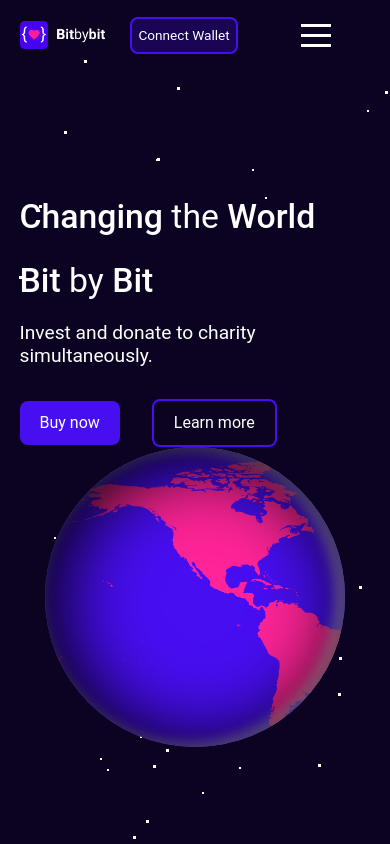
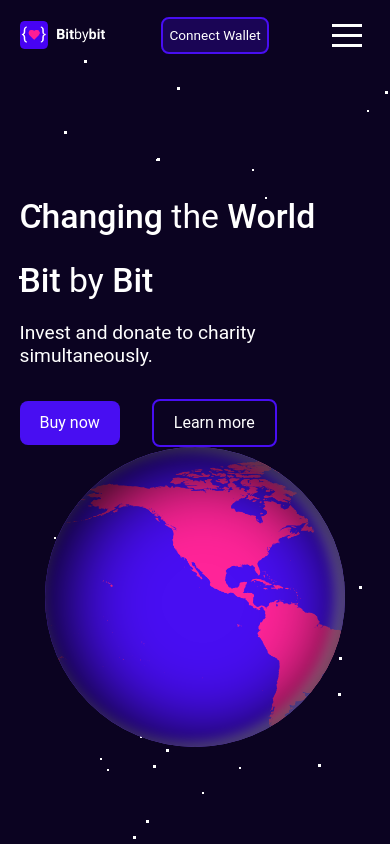
Before and after one commit to lightswarm124/bitbybit-frontend, a React (Create React App) app: page / in a window 390 px wide. Shown: the top 844 px of the page. Built offline with nearby package versions, Linux system fonts and the light colour scheme.

Commit message:
Mobile navbar styling

```diff
--- a/src/components/Navbar/Navbar.js
+++ b/src/components/Navbar/Navbar.js
@@ -15,7 +15,6 @@ const Navigation = styled.nav`
   z-index: 2;
   align-self: center;
   @media (max-width: 768px) {
-    position: sticky;
     height: 8vh;
     top: 0;
     left: 0;
@@ -50,6 +49,7 @@ const Toggle = styled.div`
 
   @media (max-width: 768px) {
     order: 3;
+    padding: 0.5rem;
     display: flex;
   }
 `;
```
